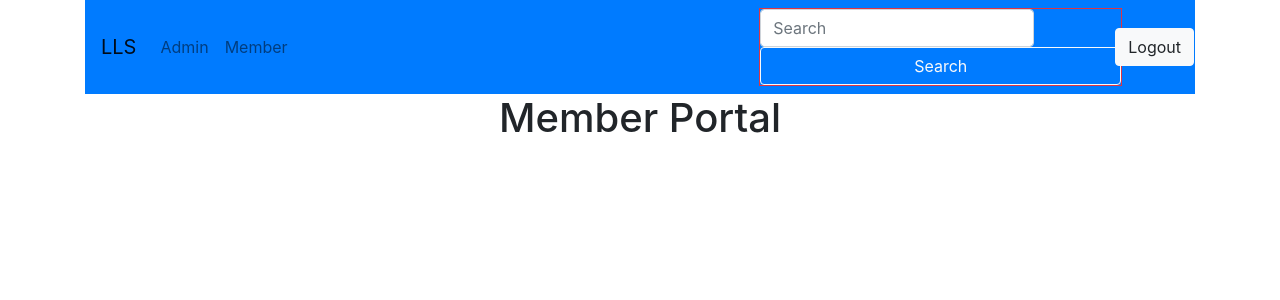
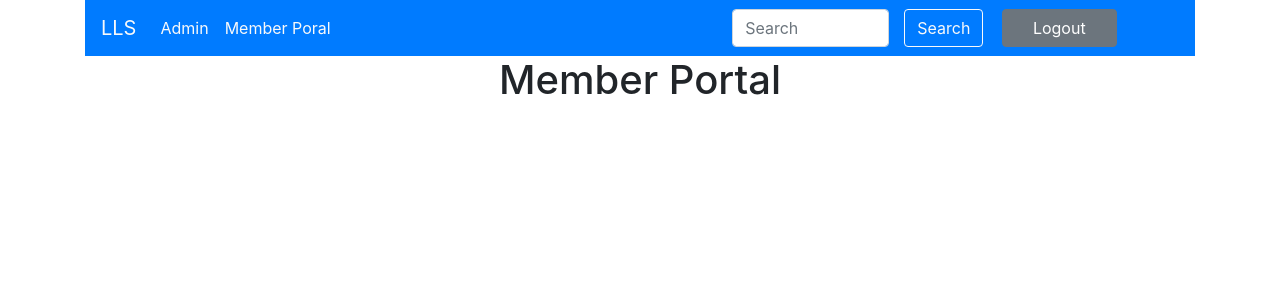
Before and after one commit to ngfizzy/lls, a React (Create React App) app in the folder lls-frontend/: page /member in a window 1280 px wide. Shown: the top 300 px of the page. Built offline with nearby package versions, Linux system fonts and the light colour scheme.

Commit message:
add ui adjustment to global navbar

```diff
--- a/lls-frontend/src/shared/Navbar/GeneralNavbar.tsx
+++ b/lls-frontend/src/shared/Navbar/GeneralNavbar.tsx
@@ -7,16 +7,18 @@ import { Link } from 'react-router-dom'
 
 export function GeneralNavbar() {
     return (
-        <Navbar bg="primary" expand="lg">
-        <Navbar.Brand href="#home">LLS</Navbar.Brand>
+        <Navbar bg="primary" className="text" expand="lg">
+        <Navbar.Brand href="#home">
+            <span className="text-light text-bold">LLS</span>
+          </Navbar.Brand>
         <Navbar.Toggle aria-controls="basic-navbar-nav" />
         <Navbar.Collapse id="basic-navbar-nav">
           <Nav className="mr-auto">
               <Nav.Link as={Link} to="admin">
-                 Admin
+                 <span className="text-light">Admin</span>
               </Nav.Link>
               <Nav.Link as={Link} to="member">
-                 Member
+                 <span className="text-light">Member Poral</span>
               </Nav.Link>
 
             {/* <NavDropdown title="Dropdown" id="basic-nav-dropdown">
@@ -27,12 +29,17 @@ export function GeneralNavbar() {
               <NavDropdown.Item href="#action/3.4">Separated link</NavDropdown.Item>
             </NavDropdown> */}
           </Nav>
-          <Form inline className="mr-2 border border-danger">
-            <FormControl type="text" placeholder="Search" className="mr-sm-2" />
-            <Button variant="outline-light" className="col-sm-12">Search</Button>
+          <Row>
+          <Form className="col-sm-12 col-md-7">
+            <Row>
+              <FormControl  type="text" placeholder="Search" className="col-sm-12 col-md-7" />
+              <div className="col-sm-12 col-md-3">
+                <Button  variant="outline-light" >Search</Button>
+              </div>
+
+           </Row>
           </Form>
-          <Row>
-            <Button className="col-sm-12" variant="light" >Logout</Button>
+            <Button className="col-sm-12 col-md-3" variant="secondary">Logout</Button>
           </Row>
         </Navbar.Collapse>
       </Navbar>
```
Also changed, not shown: 1 other file (tests, documents, lock files or other folders).
